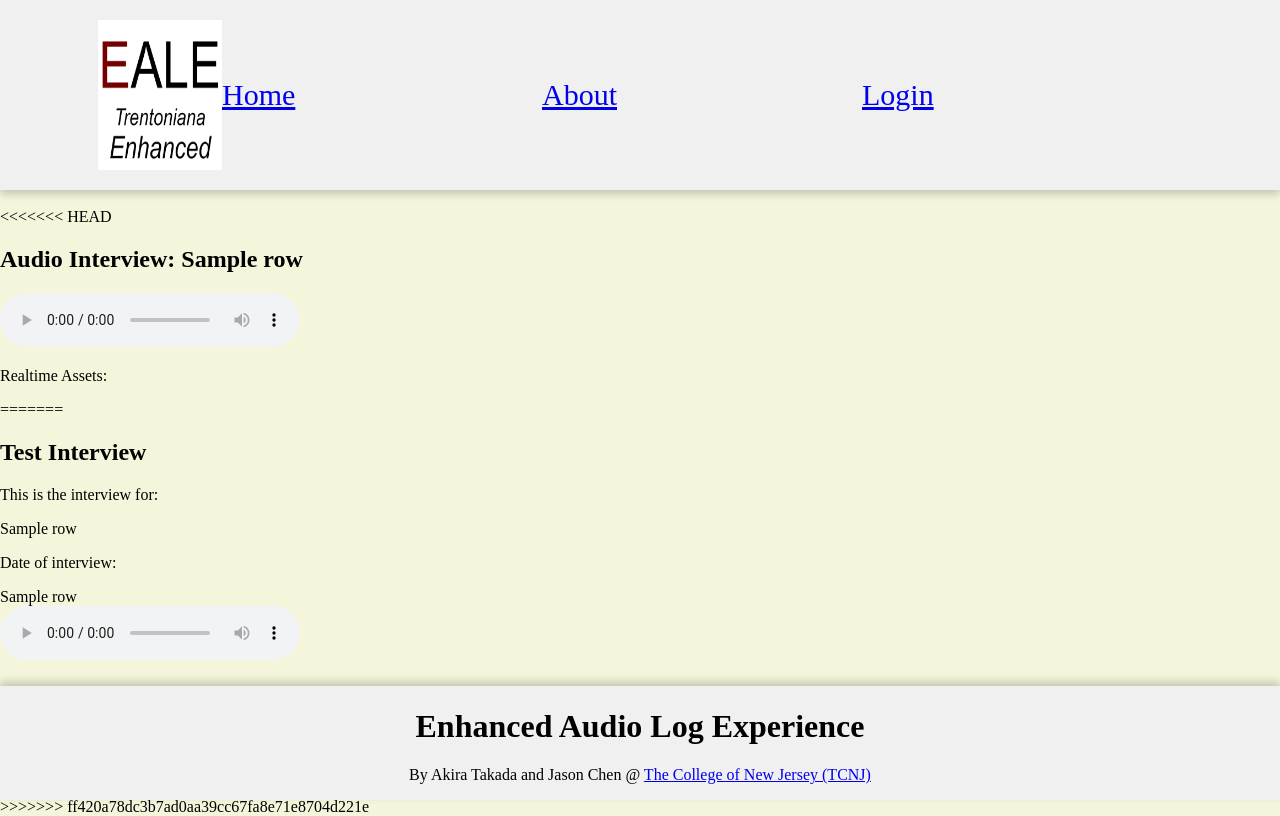
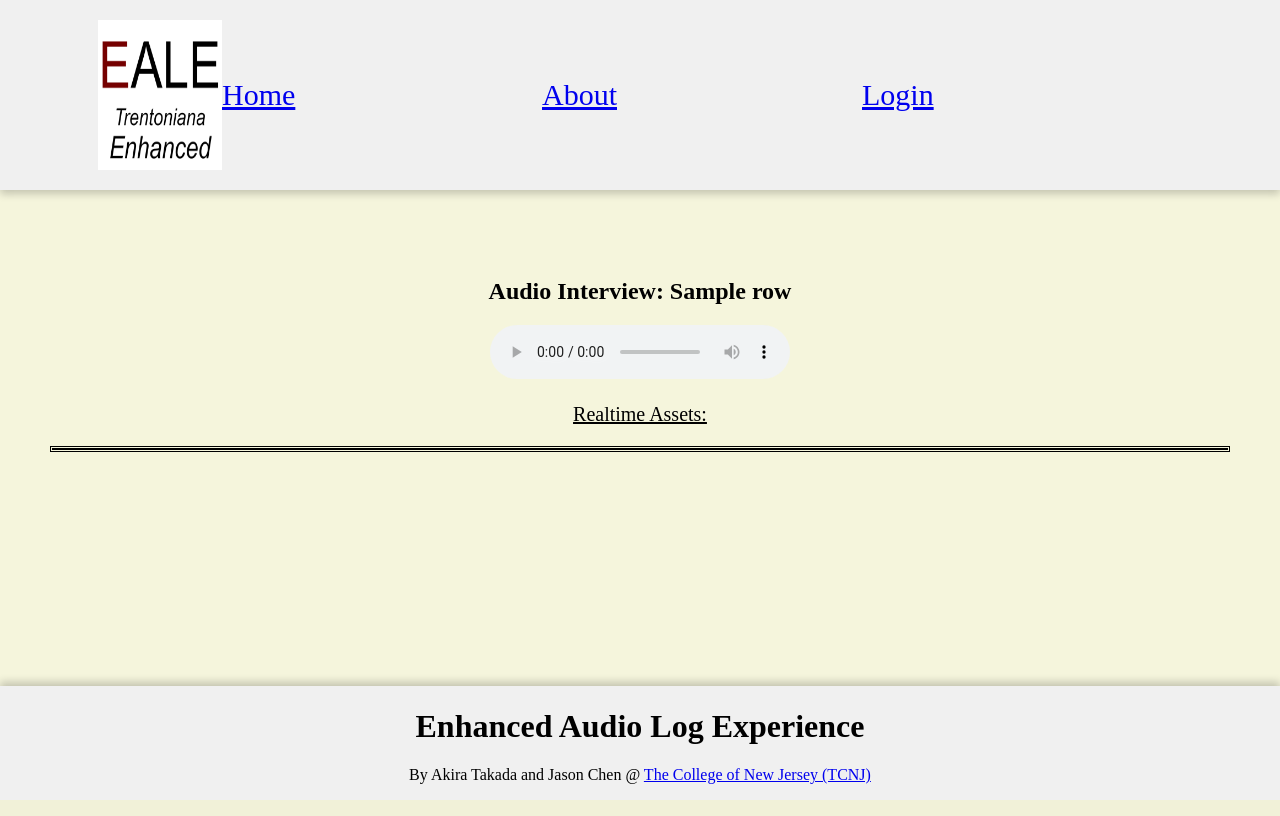
Before and after one commit to takadaa1/Enhanced-Audio-Log-Experience, a Flask app: template code/templates/interview.html in a window 1280 px wide. Run offline with Flask 2, Linux system fonts and the light colour scheme; the template is opened without the code that fills it: most values are stand-ins (such as "Sample title", 1, 10 or a date in 2020); some libraries are stand-ins or nearby versions.

Commit message:
cleaned up merged pages

```diff
--- a/code/app.py
+++ b/code/app.py
@@ -6,9 +6,9 @@ from config import config
 from flask import Flask, render_template, request, redirect, url_for
 
 # Database creds
-user = 'lion'
-passw = 'lion'
-db = 'projtest'
+user = 'postgres'
+passw = 'tcnjslap2'
+db = 'proj'
 
 
 # app.py
--- a/code/static/styles/style.css
+++ b/code/static/styles/style.css
@@ -80,3 +80,49 @@ body {
   box-shadow: 0 -4px 8px 0 rgba(0, 0, 0, 0.2);
   background-color: #F0F0F0;
 }
+
+.interview-container {
+  padding: 50px;
+  text-align: center;
+}
+
+.interview-container > p {
+  font-size: 20px;
+  text-decoration: underline;
+}
+
+#audio-container {
+
+}
+
+#assets-container {
+  border-style: double;
+}
+
+#assets-container > a {
+  font-size: 30px;
+}
+
+#assets-container img {
+  width: auto;
+  height: 400px;
+}
+
+#assets-container > p {
+  font-size: 20px;
+}
+
+.about-main {
+  padding: 50px;
+  border-style: double;
+}
+
+.about-container {
+  font-size: 25px;
+}
+
+.login-container {
+  padding: 50px;
+  text-align: center;
+  border-style: double;
+}
--- a/code/templates/about.html
+++ b/code/templates/about.html
@@ -19,13 +19,17 @@
         </header>
         <br>
 
-	<h1><u>About Us</u><h1>
+        <div class = "about-main">
+            <h1><u>About Us</u></h1>
+                <div class = "about-container">
                     <p>Enhanced Audio Log Experience aims to enrich the user experience when using the audio library from Trentoniana by providing real-time delivery of references such as:</p>
                     <ul>
                         <li>Images</li>
                         <li>Links to referenced subjects</li>
                         <li>Text Description</li>
                     </ul>
+                </div>
+        </div>
 
                 <!-- Information shown at bottom -->
                 <div class = "foot">
--- a/code/templates/index.html
+++ b/code/templates/index.html
@@ -17,7 +17,7 @@
                 </div>
                 <a href="{{ url_for('index') }}">Home</a>
                 <a href="{{ url_for('about') }}">About</a>
-		<a href="{{ url_for('login') }}">Login</a>
+		            <a href="{{ url_for('login') }}">Login</a>
             </div>
         </header>
         <br>
--- a/code/templates/interview.html
+++ b/code/templates/interview.html
@@ -17,11 +17,10 @@
                 </div>
                     <a href=" {{ url_for('index') }} ">Home</a>
                     <a href=" {{ url_for('about') }} ">About</a>
-		    <a href=" {{ url_for('login') }} ">Login</a>
+		                <a href=" {{ url_for('login') }} ">Login</a>
             </div>
         </header>
         <br>
-<<<<<<< HEAD
         <div class = "interview-container">
             <h2>Audio Interview: {{ title[0][1] }}</h2>
             <div id = "audio-container">
@@ -36,27 +35,6 @@
             <div id = "assets-container">
             </div>
         </div>
-=======
-
-        <h2>Test Interview</h2>
-        {% for row in title %}
-        <p>This is the interview for:</p>{{row[1]}}<br>
-        <p>Date of interview:</p>{{row[2]}}<br>
-        <audio id="sound" controls>
-            <source src="{{row[3]}}" type="audio/ogg">
-            Your browser does not support the audio element.
-        </audio>
-        {% endfor%}
-
-        <h3>Stuff</h3>
-        {% for row in assets %}
-        {{row[1]}}<br>
-        <a href="{{row[2]}}">{{row[2]}}</a><br>
-        <img id="image" src={{row[3]}} alt="Asset photo" width="300" height="250" style=display:none;"/><br>
-        <button onclick="getPic()" type="button">Click for pic</button>
-        {{row[4]}}<br>
-        {% endfor %}
->>>>>>> ff420a78dc3b7ad0aa39cc67fa8e71e8704d221e
 
         <!-- Information shown at bottom -->
         <div class = "foot">
@@ -70,7 +48,6 @@
     </body>
     <!-- Javascript managed by: Akira Takada -->
     <script>
-<<<<<<< HEAD
             audio = document.getElementById("audio");
             asset_cont = document.getElementById("assets-container");
             var shown = false;
@@ -119,11 +96,6 @@
                     }
                 }
             }
-=======
-        function getPic() {
-            document.getElementById('image').style.display='block';
-        }
->>>>>>> ff420a78dc3b7ad0aa39cc67fa8e71e8704d221e
     </script>
 
 </html>
--- a/code/templates/login.html
+++ b/code/templates/login.html
@@ -17,7 +17,7 @@
 			</div>
 		</header>
 		<br>
-		<div class="container">
+		<div class="login-container">
 			<h1>Welcome to EALE</h1>
 			<br>
 			<form action="" method="post">
```
Also changed, not shown: code/templates/my-form.html (deleted, +0 -28 lines), code/templates/my-result.html (deleted, +0 -38 lines). Lines whose indentation alone changed are shown as unchanged.
